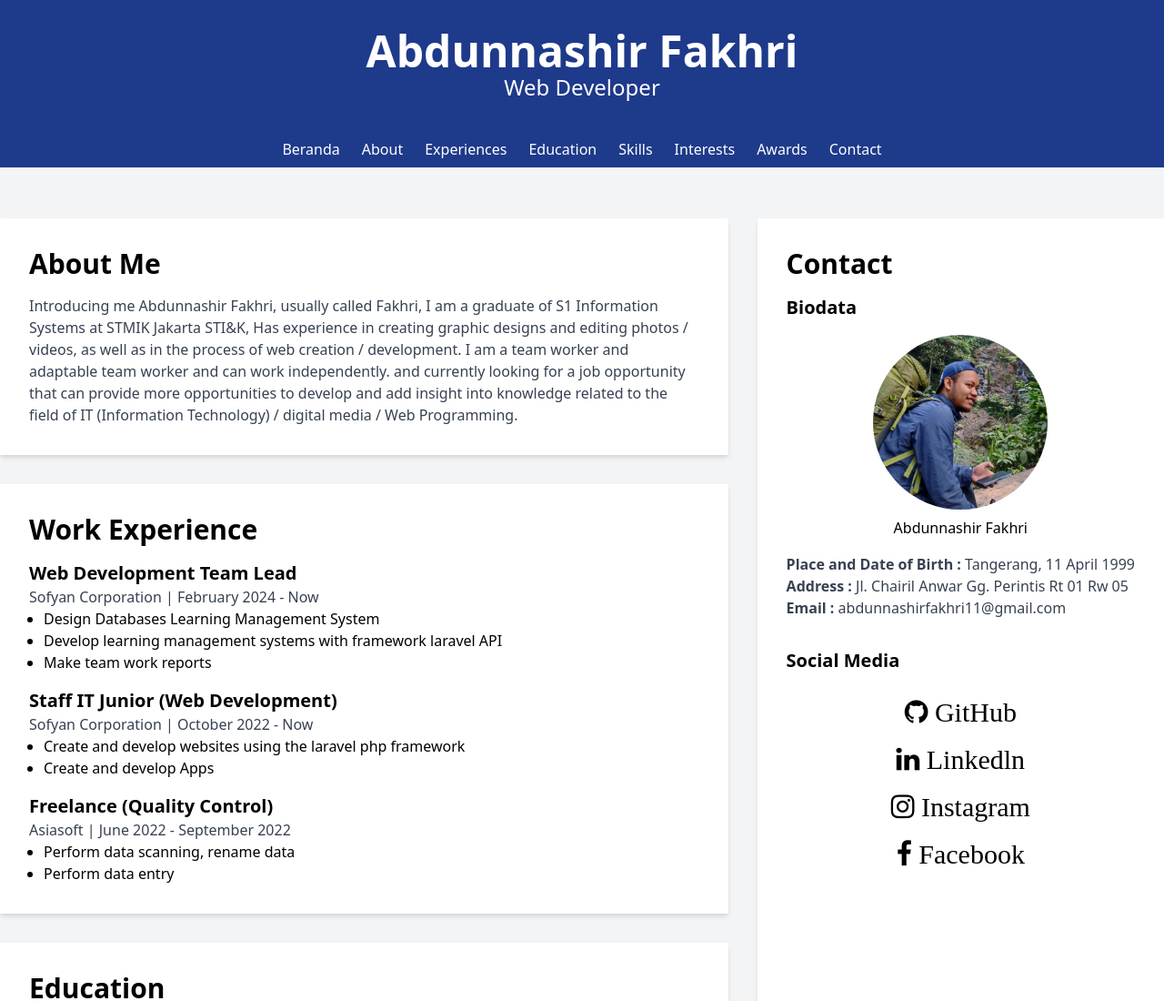
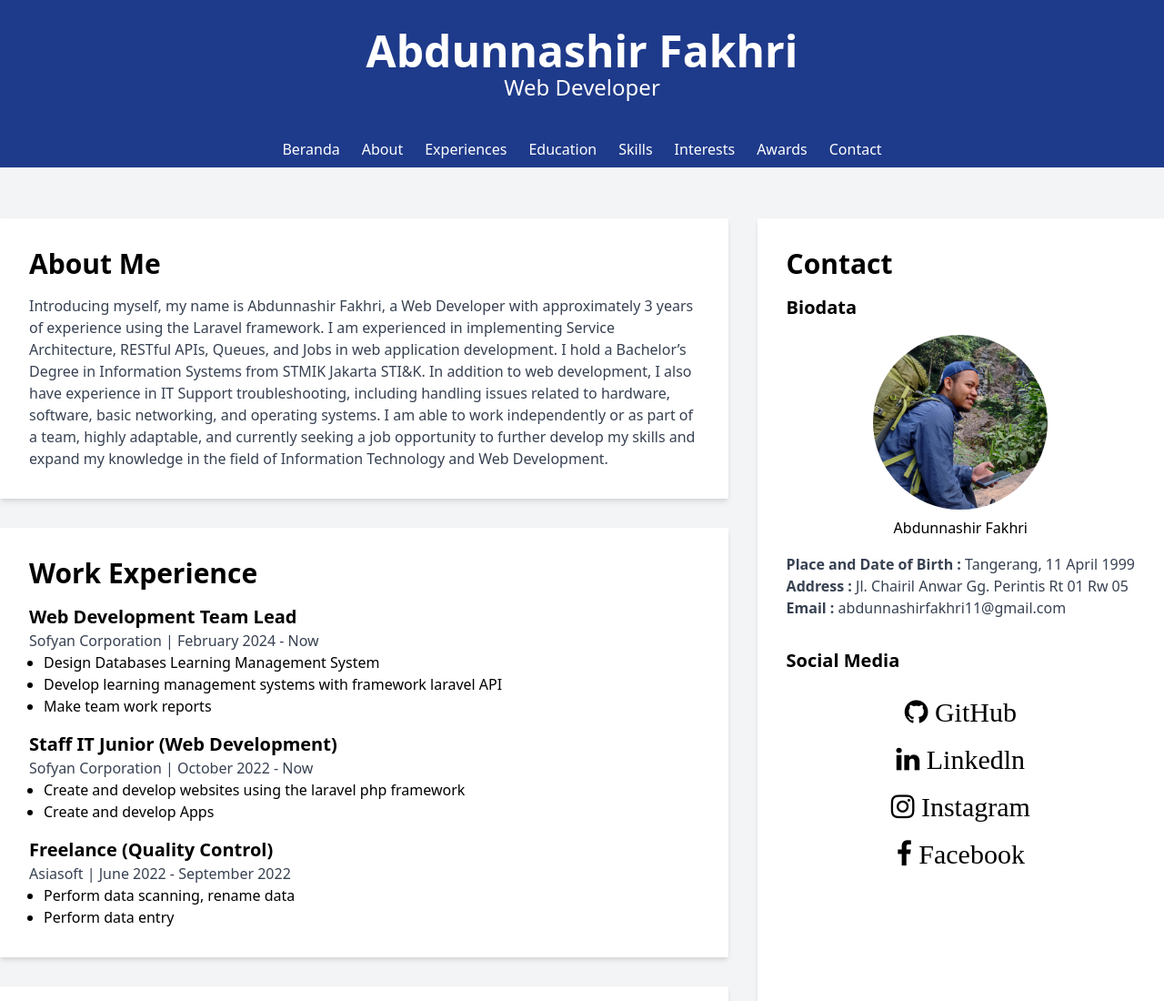
Before and after one commit to anfakhri/final-project-hacktiv8, a plain HTML site: page index.html in a window 1280 px wide. Shown: the top 1100 px of the page at 91% size. Drawn offline with nearby package versions, Linux system fonts and the light colour scheme.

Commit message:
Update index.html

```diff
--- a/index.html
+++ b/index.html
@@ -37,19 +37,9 @@
             <div class="p-8 bg-white shadow-md" id="about">
                 <h2 class="text-3xl font-semibold mb-4">About Me</h2>
                 <p class="text-gray-700">
-                    Introducing me Abdunnashir Fakhri, usually called Fakhri, I am a graduate of S1 Information Systems
-                    at
-                    STMIK Jakarta STI&K,
-                    Has experience in creating graphic designs and editing photos / videos, as well as in the process of
-                    web
-                    creation / development.
-                    I am a team worker and adaptable team worker and can work independently. and currently looking for a
-                    job
-                    opportunity
-                    that can provide more opportunities to develop and add insight into knowledge related to the field
-                    of IT
-                    (Information Technology)
-                    / digital media / Web Programming.
+                    Introducing myself, my name is Abdunnashir Fakhri, a Web Developer with approximately 3 years of experience using the Laravel framework. I am experienced in implementing Service Architecture, RESTful APIs, Queues, and Jobs in web application development. I hold a Bachelor’s Degree in Information Systems from STMIK Jakarta STI&K.
+
+In addition to web development, I also have experience in IT Support troubleshooting, including handling issues related to hardware, software, basic networking, and operating systems. I am able to work independently or as part of a team, highly adaptable, and currently seeking a job opportunity to further develop my skills and expand my knowledge in the field of Information Technology and Web Development.
                 </p>
             </div>
             <div class="p-8 bg-white shadow-md" id="experiences">
```
